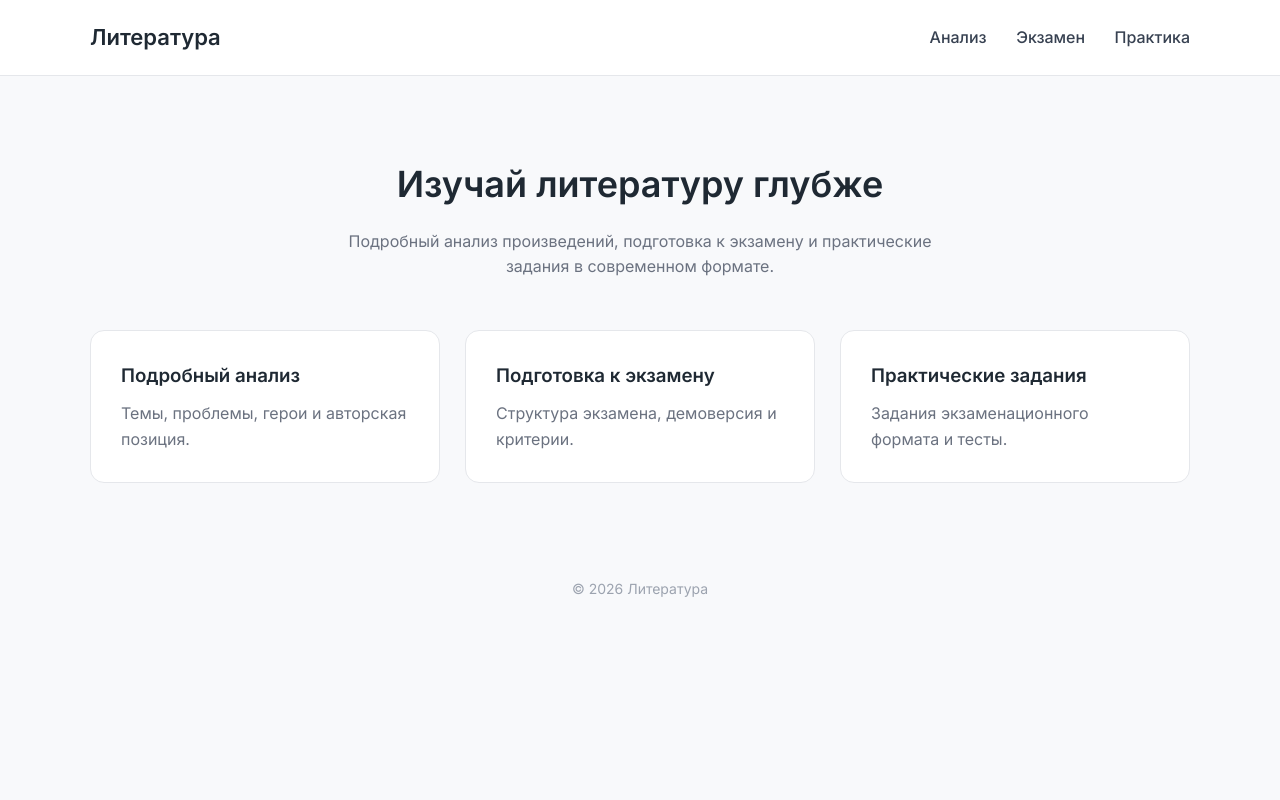
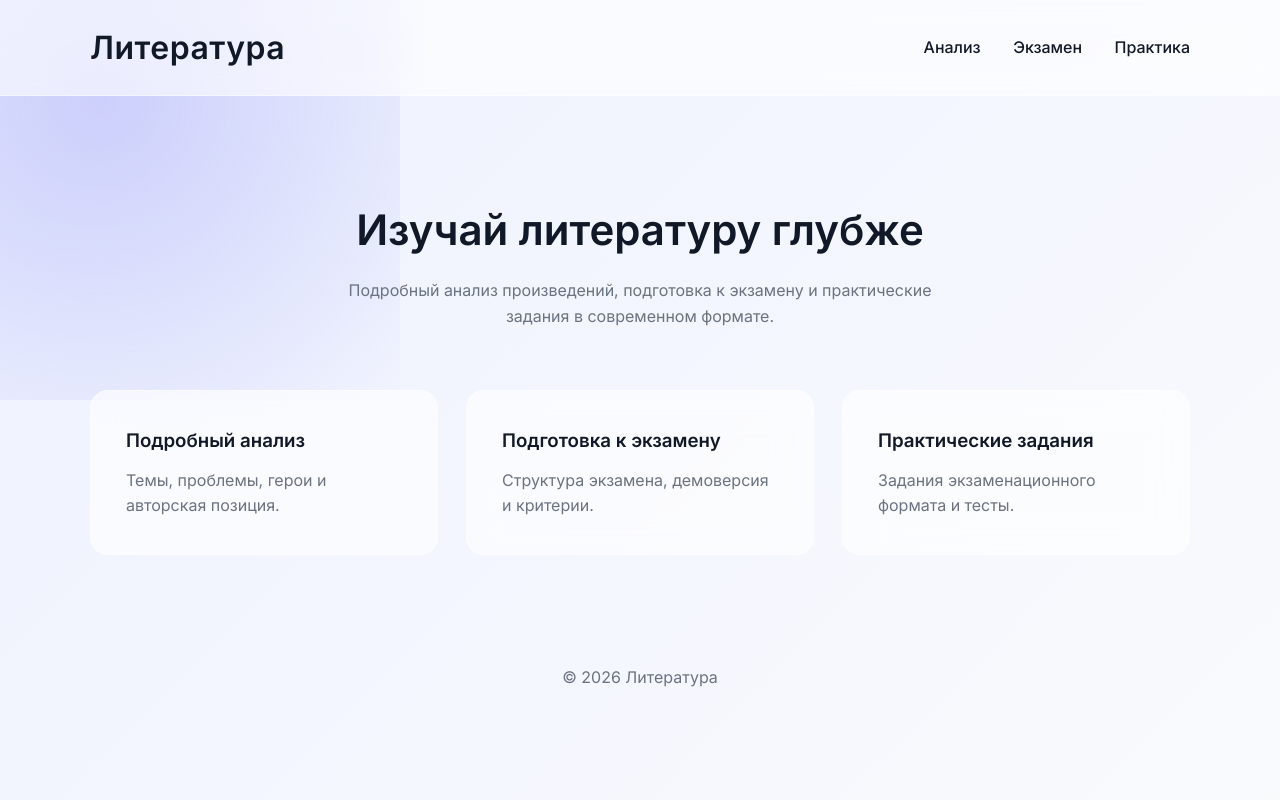
Before and after one commit to ekomarov15/ekomarov15.github.io, a PHP site: page / in a window 1280 px wide. Run offline with PHP 8.4, Linux system fonts and the light colour scheme.

Commit message:
Update style.css

```diff
--- a/style.css
+++ b/style.css
@@ -1,17 +1,70 @@
+/* ===== RESET ===== */
+
 * {
     margin: 0;
     padding: 0;
     box-sizing: border-box;
 }
 
+/* ===== ПЕРЕМЕННЫЕ ТЕМЫ ===== */
+
+:root {
+    --bg-gradient:
+        linear-gradient(135deg, #eef2ff, #f8fafc);
+
+    --text-main: #111827;
+    --text-secondary: #6b7280;
+
+    --glass-bg: rgba(255, 255, 255, 0.6);
+    --glass-border: rgba(255, 255, 255, 0.4);
+
+    --accent: #4f46e5;
+}
+
+/* ===== DARK MODE ===== */
+
+@media (prefers-color-scheme: dark) {
+
+    :root {
+        --bg-gradient:
+            linear-gradient(135deg, #0f172a, #020617);
+
+        --text-main: #f1f5f9;
+        --text-secondary: #94a3b8;
+
+        --glass-bg: rgba(15, 23, 42, 0.6);
+        --glass-border: rgba(255, 255, 255, 0.08);
+
+        --accent: #818cf8;
+    }
+}
+
+/* ===== BODY ===== */
+
 body {
     font-family: 'Inter', sans-serif;
-    background: #f8f9fb;
-    color: #1f2933;
+    background: var(--bg-gradient);
+    min-height: 100vh;
+    color: var(--text-main);
     line-height: 1.6;
+    overflow-x: hidden;
 }
 
-/* контейнер */
+/* мягкое свечение фона */
+
+body::before {
+    content: "";
+    position: fixed;
+    width: 600px;
+    height: 600px;
+    background: radial-gradient(circle, rgba(99,102,241,0.25), transparent);
+    top: -200px;
+    left: -200px;
+    z-index: -1;
+}
+
+/* ===== CONTAINER ===== */
+
 .container {
     width: 90%;
     max-width: 1100px;
@@ -21,94 +74,140 @@ body {
 /* ===== HEADER ===== */
 
 .header {
-    background: white;
-    border-bottom: 1px solid #e5e7eb;
+    backdrop-filter: blur(14px);
+    background: var(--glass-bg);
+    border-bottom: 1px solid var(--glass-border);
 }
 
 .header .container {
     display: flex;
     justify-content: space-between;
     align-items: center;
-    padding: 20px 0;
+    padding: 22px 0;
 }
 
 .header h1 {
     font-weight: 600;
-    font-size: 22px;
+    letter-spacing: 0.5px;
 }
 
+/* ===== NAV ===== */
+
 nav a {
-    margin-left: 25px;
+    margin-left: 28px;
     text-decoration: none;
-    color: #374151;
+    color: var(--text-main);
     font-weight: 500;
+    position: relative;
     transition: 0.3s;
 }
 
-nav a:hover {
-    color: #2563eb;
+nav a::after {
+    content: "";
+    position: absolute;
+    width: 0%;
+    height: 2px;
+    bottom: -4px;
+    left: 0;
+    background: var(--accent);
+    transition: 0.3s;
+}
+
+nav a:hover::after {
+    width: 100%;
 }
 
 /* ===== HERO ===== */
 
 .hero {
     text-align: center;
-    padding: 80px 0 50px;
+    padding: 100px 0 60px;
+    animation: fadeUp 1s ease forwards;
 }
 
 .hero h2 {
-    font-size: 36px;
+    font-size: 42px;
     font-weight: 600;
     margin-bottom: 15px;
 }
 
 .hero p {
-    color: #6b7280;
-    max-width: 600px;
+    color: var(--text-secondary);
+    max-width: 650px;
     margin: auto;
 }
 
-/* ===== CARDS ===== */
+/* ===== CARDS GRID ===== */
 
 .cards {
     display: grid;
     grid-template-columns: repeat(auto-fit, minmax(260px, 1fr));
-    gap: 25px;
-    padding-bottom: 70px;
+    gap: 28px;
+    padding-bottom: 80px;
 }
 
+/* ===== GLASS CARD ===== */
+
 .card {
-    background: white;
-    padding: 30px;
-    border-radius: 14px;
+    backdrop-filter: blur(18px);
+    background: var(--glass-bg);
+    border: 1px solid var(--glass-border);
+
+    border-radius: 18px;
+    padding: 35px;
     text-decoration: none;
     color: inherit;
-    border: 1px solid #e5e7eb;
 
-    transition: all 0.25s ease;
+    transition: 0.35s ease;
+
+    opacity: 0;
+    transform: translateY(40px);
+    animation: fadeUp 0.8s ease forwards;
+}
+
+/* задержка появления */
+.card:nth-child(2) {
+    animation-delay: 0.2s;
+}
+
+.card:nth-child(3) {
+    animation-delay: 0.4s;
 }
 
 .card h3 {
-    margin-bottom: 10px;
+    margin-bottom: 12px;
     font-weight: 600;
 }
 
 .card p {
-    color: #6b7280;
+    color: var(--text-secondary);
 }
 
-/* эффект */
+/* hover glass effect */
+
 .card:hover {
-    transform: translateY(-6px);
-    box-shadow: 0 10px 25px rgba(0,0,0,0.06);
-    border-color: #dbeafe;
+    transform: translateY(-10px) scale(1.02);
+    box-shadow:
+        0 20px 40px rgba(0,0,0,0.15);
 }
 
 /* ===== FOOTER ===== */
 
 footer {
     text-align: center;
-    padding: 25px;
-    color: #9ca3af;
-    font-size: 14px;
+    padding: 30px;
+    color: var(--text-secondary);
 }
+
+/* ===== АНИМАЦИИ ===== */
+
+@keyframes fadeUp {
+    from {
+        opacity: 0;
+        transform: translateY(40px);
+    }
+    to {
+        opacity: 1;
+        transform: translateY(0);
+    }
+}
```
